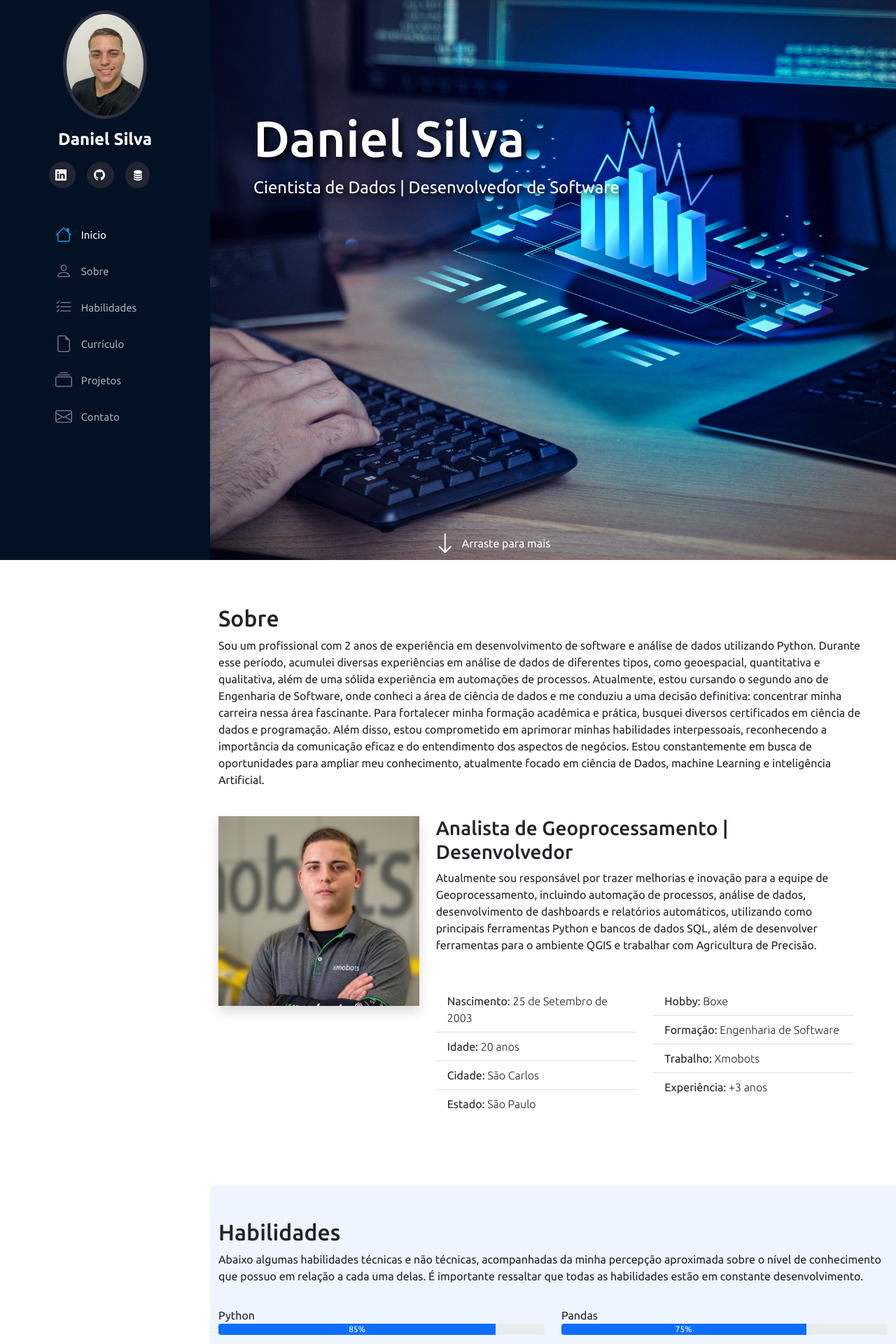
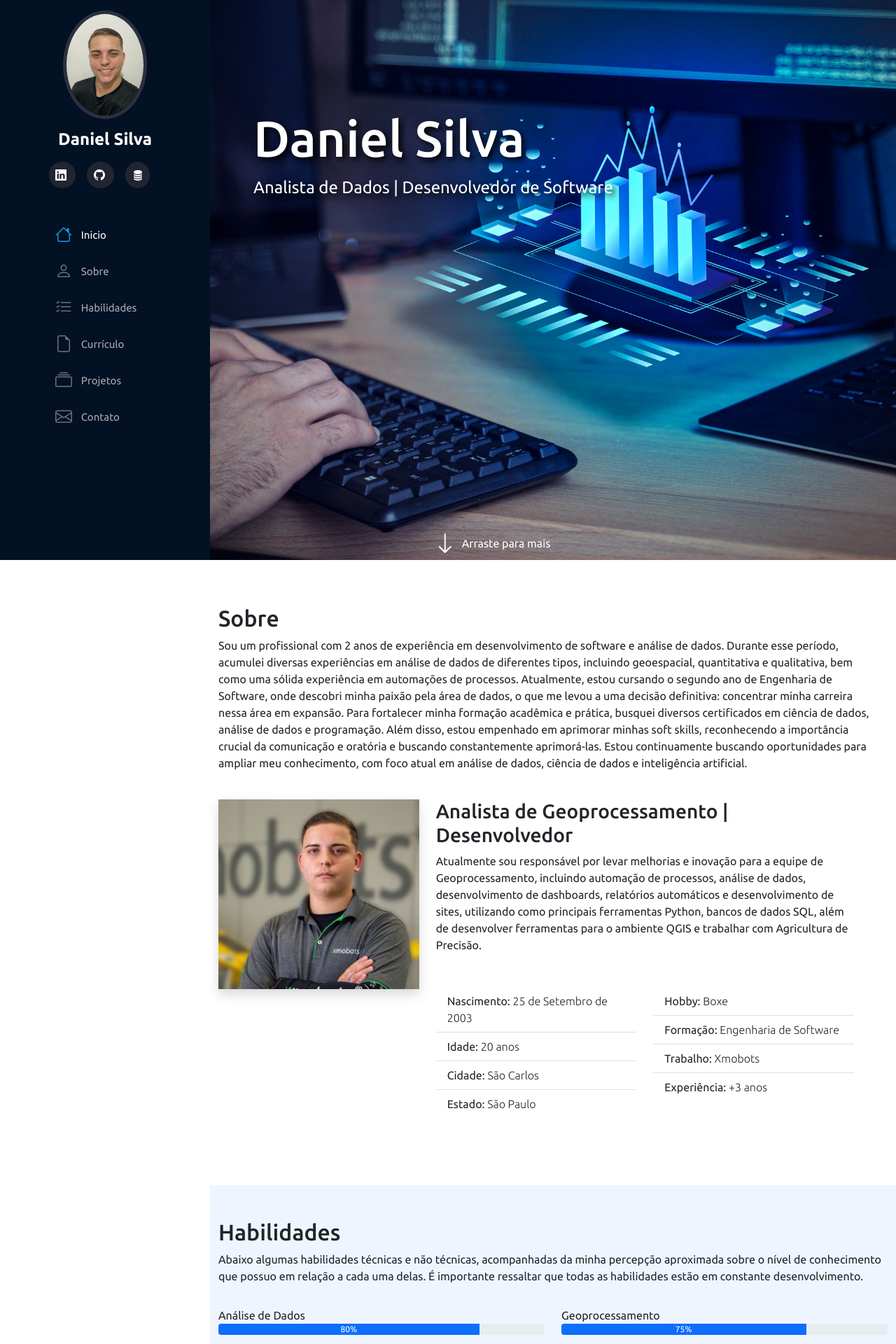
Before and after one commit to DevTheo25/Portfolio, a Flask app: page / in a window 1280 px wide. Shown: the top 1920 px of the page at 70% size. Run offline with Flask 2, Linux system fonts and the light colour scheme; some libraries are stand-ins or nearby versions.

Commit message:
To_analista_dados

```diff
--- a/templates/index.html
+++ b/templates/index.html
@@ -78,7 +78,7 @@
         <section id="inicio" class="row m-0 p-0">
             <div class="col-md3 d-flex justify-content-center align-items-start flex-column">
                 <h2 class="text-white text-shadow">Daniel Silva</h2>
-                <span id="subtitle" class="text-white text-shadow">Cientista de Dados | Desenvolvedor de Software</span>
+                <span id="subtitle" class="text-white text-shadow">Analista de Dados | Desenvolvedor de Software</span>
             </div>
 
             <div class="col-md-7 d-flex justify-content-end align-items-end">
@@ -99,7 +99,11 @@
 
                 <div class="col-md-12" data-anime="down">
                     <h2 class="pt-3">Sobre</h2>
-                    <p>Sou um profissional com 2 anos de experiência em desenvolvimento de software e análise de dados utilizando Python. Durante esse período, acumulei diversas experiências em análise de dados de diferentes tipos, como geoespacial, quantitativa e qualitativa, além de uma sólida experiência em automações de processos. Atualmente, estou cursando o segundo ano de Engenharia de Software, onde conheci a área de ciência de dados e me conduziu a uma decisão definitiva: concentrar minha carreira nessa área fascinante. Para fortalecer minha formação acadêmica e prática, busquei diversos certificados em ciência de dados e programação. Além disso, estou comprometido em aprimorar minhas habilidades interpessoais, reconhecendo a importância da comunicação eficaz e do entendimento dos aspectos de negócios. Estou constantemente em busca de oportunidades para ampliar meu conhecimento, atualmente focado em ciência de Dados, machine Learning e inteligência Artificial.</p>
+                    <p>Sou um profissional com 2 anos de experiência em desenvolvimento de software e análise de dados. Durante esse período, acumulei diversas experiências em análise de dados de diferentes tipos, incluindo geoespacial, quantitativa e qualitativa, bem como uma sólida experiência em automações de processos.
+
+                        Atualmente, estou cursando o segundo ano de Engenharia de Software, onde descobri minha paixão pela área de dados, o que me levou a uma decisão definitiva: concentrar minha carreira nessa área em expansão. Para fortalecer minha formação acadêmica e prática, busquei diversos certificados em ciência de dados, análise de dados e programação.
+
+                        Além disso, estou empenhado em aprimorar minhas soft skills, reconhecendo a importância crucial da comunicação e oratória e buscando constantemente aprimorá-las. Estou continuamente buscando oportunidades para ampliar meu conhecimento, com foco atual em análise de dados, ciência de dados e inteligência artificial.</p>
                 </div>
 
                 <div class="row mt-4">
@@ -110,7 +114,7 @@
                     <div class="col-md-8" data-anime="right">
 
                         <h3>Analista de Geoprocessamento | Desenvolvedor</h3>
-                        <p>Atualmente sou responsável por trazer melhorias e inovação para a equipe de Geoprocessamento, incluindo automação de processos, análise de dados, desenvolvimento de dashboards e relatórios automáticos, utilizando como principais ferramentas Python e bancos de dados SQL, além de desenvolver ferramentas para o ambiente QGIS e trabalhar com Agricultura de Precisão.</p>
+                        <p>Atualmente sou responsável por levar melhorias e inovação para a equipe de Geoprocessamento, incluindo automação de processos, análise de dados, desenvolvimento de dashboards, relatórios automáticos e desenvolvimento de sites, utilizando como principais ferramentas Python, bancos de dados SQL, além de desenvolver ferramentas para o ambiente QGIS e trabalhar com Agricultura de Precisão.</p>
 
 
                         <div class="row mt-5 mb-5">
@@ -178,13 +182,13 @@
 
                 <div class="row">
                     <div class="col-md-6">
-                        <p class="mt-3 mb-0">Python</p>
-                        <div class="progress" role="progressbar" aria-label="Example with label" aria-valuenow="85" aria-valuemin="0" aria-valuemax="100">
-                            <div class="progress-bar" data-anime="left" style="width: 85%">85%</div>
-                        </div>
                         <p class="mt-3 mb-0">Análise de Dados</p>
                         <div class="progress" role="progressbar" aria-label="Example with label" aria-valuenow="80" aria-valuemin="0" aria-valuemax="100">
                             <div class="progress-bar" data-anime="left" style="width: 80%">80%</div>
+                        </div>
+                        <p class="mt-3 mb-0">Python</p>
+                        <div class="progress" role="progressbar" aria-label="Example with label" aria-valuenow="85" aria-valuemin="0" aria-valuemax="100">
+                            <div class="progress-bar" data-anime="left" style="width: 85%">90%</div>
                         </div>
                         <p class="mt-3 mb-0">SQL</p>
                         <div class="progress" role="progressbar" aria-label="Example with label" aria-valuenow="70" aria-valuemin="0" aria-valuemax="100">
@@ -194,14 +198,23 @@
                         <div class="progress" role="progressbar" aria-label="Example with label" aria-valuenow="65" aria-valuemin="0" aria-valuemax="100">
                             <div class="progress-bar" data-anime="left" style="width: 65%">65%</div>
                         </div>
-                        <p class="mt-3 mb-0">Geoprocessamento</p>
+                        <p class="mt-3 mb-0">Pandas</p>
                         <div class="progress" role="progressbar" aria-label="Example with label" aria-valuenow="75" aria-valuemin="0" aria-valuemax="100">
                             <div class="progress-bar" data-anime="left" style="width: 75%">75%</div>
                         </div>
+                        <p class="mt-3 mb-0">Excel</p>
+                        <div class="progress" role="progressbar" aria-label="Example with label" aria-valuenow="80" aria-valuemin="0" aria-valuemax="100">
+                            <div class="progress-bar" data-anime="left" style="width: 80%">80%</div>
+                        </div>
+                        <p class="mt-3 mb-0">Visualização de Dados</p>
+                        <div class="progress" role="progressbar" aria-label="Example with label" aria-valuenow="70" aria-valuemin="0" aria-valuemax="100">
+                            <div class="progress-bar" data-anime="left" style="width: 70%">70%</div>
+                        </div>
+
                     </div>
 
                     <div class="col-md-6">
-                        <p class="mt-3 mb-0">Pandas</p>
+                        <p class="mt-3 mb-0">Geoprocessamento</p>
                         <div class="progress" role="progressbar" aria-label="Example with label" aria-valuenow="75" aria-valuemin="0" aria-valuemax="100">
                             <div class="progress-bar" data-anime="left" style="width: 75%">75%</div>
                         </div>
@@ -209,15 +222,23 @@
                         <div class="progress" role="progressbar" aria-label="Example with label" aria-valuenow="80" aria-valuemin="0" aria-valuemax="100">
                             <div class="progress-bar" data-anime="left"  style="width: 80%">80%</div>
                         </div>
+                        <p class="mt-3 mb-0">Desenvolvimento Web</p>
+                        <div class="progress" role="progressbar" aria-label="Example with label" aria-valuenow="70" aria-valuemin="0" aria-valuemax="100">
+                            <div class="progress-bar" data-anime="left"  style="width: 70%">70%</div>
+                        </div>
                         <p class="mt-3 mb-0">HTML</p>
-                        <div class="progress" role="progressbar" aria-label="Example with label" aria-valuenow="50" aria-valuemin="0" aria-valuemax="100">
-                            <div class="progress-bar" data-anime="left" style="width: 50%">50%</div>
+                        <div class="progress" role="progressbar" aria-label="Example with label" aria-valuenow="65" aria-valuemin="0" aria-valuemax="100">
+                            <div class="progress-bar" data-anime="left" style="width: 65%">65%</div>
                         </div>
                         <p class="mt-3 mb-0">CSS</p>
-                        <div class="progress" role="progressbar" aria-label="Example with label" aria-valuenow="50" aria-valuemin="0" aria-valuemax="100">
-                            <div class="progress-bar" data-anime="left" style="width: 50%">50%</div>
+                        <div class="progress" role="progressbar" aria-label="Example with label" aria-valuenow="65" aria-valuemin="0" aria-valuemax="100">
+                            <div class="progress-bar" data-anime="left" style="width: 65%">65%</div>
                         </div>
-                        <p class="mt-3 mb-0">Visualização de Dados</p>
+                        <p class="mt-3 mb-0">JavaScript</p>
+                        <div class="progress" role="progressbar" aria-label="Example with label" aria-valuenow="70" aria-valuemin="0" aria-valuemax="100">
+                            <div class="progress-bar" data-anime="left" style="width: 70%">70%</div>
+                        </div>
+                        <p class="mt-3 mb-0">Flask</p>
                         <div class="progress" role="progressbar" aria-label="Example with label" aria-valuenow="70" aria-valuemin="0" aria-valuemax="100">
                             <div class="progress-bar" data-anime="left" style="width: 70%">70%</div>
                         </div>
@@ -244,8 +265,8 @@
                             <div class="progress-bar" data-anime="left" style="width: 95%">95%</div>
                         </div>
                         <p class="mt-3 mb-0">Compromentimento</p>
-                        <div class="progress" role="progressbar" aria-label="Example with label" aria-valuenow="85" aria-valuemin="0" aria-valuemax="100">
-                            <div class="progress-bar" data-anime="left" style="width: 85%">85%</div>
+                        <div class="progress" role="progressbar" aria-label="Example with label" aria-valuenow="100" aria-valuemin="0" aria-valuemax="100">
+                            <div class="progress-bar" data-anime="left" style="width: 100%">100%</div>
                         </div>
                     </div>
 
@@ -304,7 +325,7 @@
                             <h4>Analista de Geoprocessamento</h4>
                             <h5>2022 - Atual</h5>
                             <p><em>Xmobots</em></p>
-                            <p>Responsável por levar melhorias e inovações para a equipe de Geoprocessamento, utilizando programação e desenvolvimento de software, além de realizar análises de dados geoespaciais.</p>
+                            <p>Responsável por levar melhorias e inovações para a equipe de Geoprocessamento, utilizando programação, desenvolvimento de software e análises de dados.</p>
                         </div>
                     </div>
 
@@ -400,7 +421,7 @@
                                         <img src="../static/img/titanic.webp" class="card-img-top zoom-img"
                                             alt="Portfólio Responsivo">
                                         <div class="card-body">
-                                            <h5 class="card-title">Machine Learning: Titanic</h5>
+                                            <h5 class="card-title">Dados: Titanic</h5>
                                             <p class="card-text">
                                                 Neste projeto, foi realizada uma análise de dados sobre o naufrágio do Titanic, utilizando técnicas de aprendizado de máquina e análise estatística. O objetivo é desenvolver um modelo preciso para prever a sobrevivência dos passageiros.</p>
                                             <div class="d-flex justify-content-center">
```
